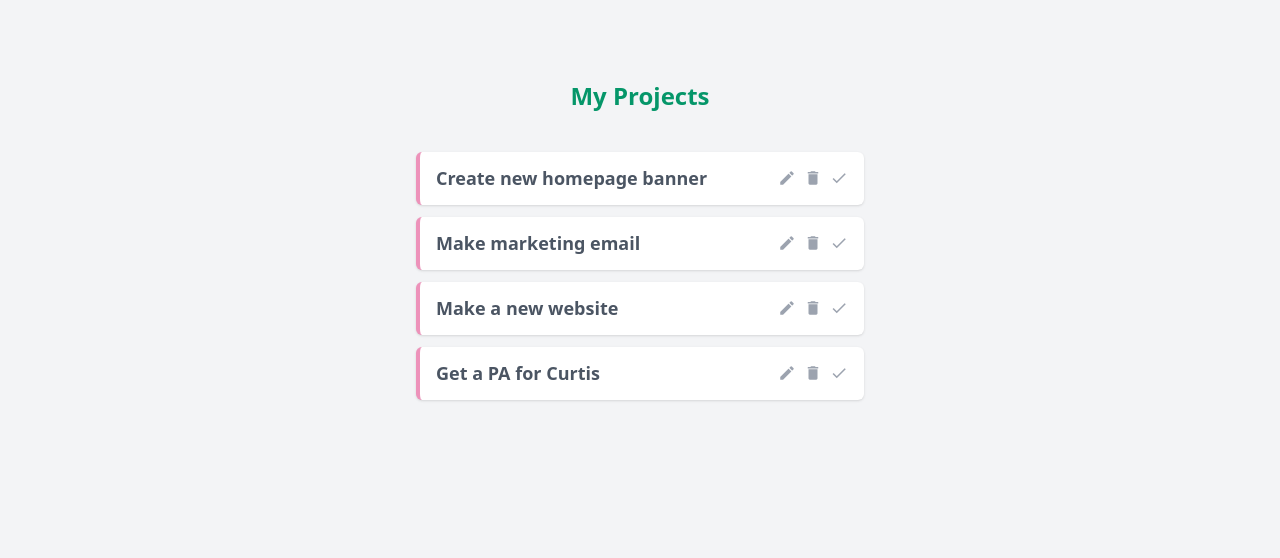
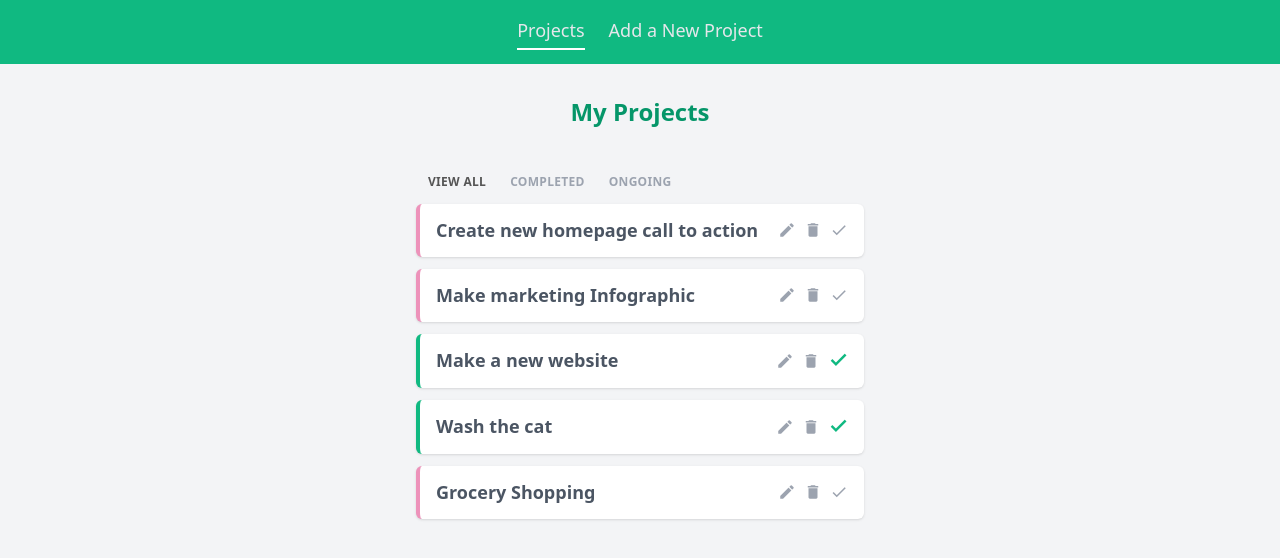
Before and after one commit to cherbear263/vue_project_planner, a Vue app: page / in a window 1280 px wide. Shown: the top 558 px of the page. Built offline with nearby package versions, Linux system fonts and the light colour scheme; data requests are answered from the project's data file.

Commit message:
filter projects by completed

```diff
--- a/data/db.json
+++ b/data/db.json
@@ -2,27 +2,33 @@
   "projects": [
     {
       "id": 1,
-      "title": "Create new homepage banner",
-      "details": "Lorem ipsum",
+      "title": "Create new homepage call to action",
+      "details": "Ready set go!",
       "complete": false
     },
     {
       "id": 2,
-      "title": "Make marketing email",
-      "details": "Lorem ipsum",
+      "title": "Make marketing Infographic",
+      "details": "For the best of the best. ",
       "complete": false
     },
     {
       "title": "Make a new website",
       "details": "See details on Slack from client. Short time frame. ",
-      "complete": false,
+      "complete": true,
       "id": 3
     },
     {
-      "title": "Get a PA for Curtis",
-      "details": "Someone online would be perfect",
+      "title": "Wash the cat",
+      "details": "meow",
+      "complete": true,
+      "id": 4
+    },
+    {
+      "title": "Grocery Shopping",
+      "details": "Lots and lots and lots of things..",
       "complete": false,
-      "id": 4
+      "id": 5
     }
   ]
 }
--- a/src/App.vue
+++ b/src/App.vue
@@ -1,10 +1,16 @@
 <template>
-<div class="md:max-w-md md:mx-auto max-w-full mx-4 ">
+<navbar class="fixed top-0 left-0 right-0"/>
+<div class="max-w-full mx-4 mt-24 md:max-w-md md:mx-auto ">
 
   <router-view/>
   </div>
 </template>
+<script>
+  import Navbar from './components/Navbar.vue'
+export default {
+  components: {
+    Navbar
+  }
 
-<style>
-
-</style>
+}
+</script>
--- /dev/null
+++ b/src/components/FilterNav.vue
@@ -0,0 +1,33 @@
+<template>
+  <nav class="filter-nav">
+    <button class="mx-3 text-xs font-bold tracking-wide text-gray-400 uppercase border-0 outline-none cursor-pointer bg-none "
+      @click="updateFilter('all')"
+      :class="{ active: current === 'all'}"
+      >View All</button>
+    <button class="mx-3 text-xs font-bold tracking-wide text-gray-400 uppercase border-0 outline-none cursor-pointer bg-none "
+      @click="updateFilter('completed')"
+      :class="{ active: current === 'completed'}"
+      >Completed</button>
+    <button class="mx-3 text-xs font-bold tracking-wide text-gray-400 uppercase border-0 outline-none cursor-pointer bg-none "
+      @click="updateFilter('ongoing')"
+      :class="{ active: current === 'ongoing'}"
+      >Ongoing</button>
+
+  </nav>
+</template>
+<script>
+export default {
+  props: ['current'],
+  methods: {
+    updateFilter(by) {
+      this.$emit('filterChange', by)
+
+    }
+  }
+}
+</script>
+<style>
+.filter-nav button.active {
+  color: #555;
+}
+</style>
--- /dev/null
+++ b/src/components/Navbar.vue
@@ -0,0 +1,18 @@
+<template>
+  <nav class="h-16 mx-auto my-4 mt-0 text-center bg-emerald-500">
+    <router-link class="inline-block pt-4 mx-3 text-lg text-gray-200" :to="{ name: 'Home' }">Projects</router-link>
+    <router-link class="inline-block pt-4 mx-3 text-lg text-gray-200" :to="{ name: 'AddProject' }">Add a New Project</router-link>
+  </nav>
+</template>
+
+<script>
+export default {
+
+}
+</script>
+<style scoped>
+  a.router-link-active {
+    border-bottom: 2px solid #fff;
+    padding-bottom: 4px;
+  }
+</style>
--- a/src/components/SingleProject.vue
+++ b/src/components/SingleProject.vue
@@ -1,13 +1,15 @@
 <template>
-  <div class="text-left container my-3 mx-auto bg-white py-3 px-4 rounded-md shadow border-l-4 border-pink-600/50"
+  <div class="container px-4 py-3 mx-auto my-3 text-left bg-white border-l-4 rounded-md shadow border-pink-600/50"
   :class="{complete: project.complete}">
-    <div class="actions flex justify-between">
+    <div class="flex justify-between actions">
       <h3 class="text-lg font-semibold cursor-pointer"
       @click="showDetails = !showDetails">{{ project.title }}</h3>
     <div class="icons">
-      <span class="material-icons text-lg cursor-pointer text-gray-400 ml-2 hover:text-blue-600">edit</span>
-      <span @click="deleteProject" class="material-icons text-lg cursor-pointer text-gray-400 ml-2 hover:text-pink-600">delete</span>
-      <span @click="toggleComplete" class="material-icons text-lg cursor-pointer text-gray-400 ml-2 hover:text-emerald-600 tick">done</span>
+      <router-link :to="{ name: 'EditProject', params: { id: project.id }}">
+        <span class="ml-2 text-lg text-gray-400 cursor-pointer material-icons hover:text-blue-600">edit</span></router-link>
+
+      <span @click="deleteProject" class="ml-2 text-lg text-gray-400 cursor-pointer material-icons hover:text-pink-600">delete</span>
+      <span @click="toggleComplete" class="ml-2 text-lg text-gray-400 cursor-pointer material-icons hover:text-emerald-600 tick">done</span>
     </div>
 
     </div>
--- a/src/router/index.js
+++ b/src/router/index.js
@@ -2,6 +2,7 @@ import { createRouter, createWebHistory } from 'vue-router'
 import Home from '../views/Home.vue'
 import About from '../views/Home.vue'
 import AddProject from '../views/AddProject.vue'
+import EditProject from '../views/EditProject.vue'
 
 
 const routes = [
@@ -19,6 +20,12 @@ const routes = [
     path: '/add',
     name: 'AddProject',
     component: AddProject
+  },
+  {
+    path: '/projects/:id',
+    name: 'EditProject',
+    component: EditProject,
+    props: true
   }
 ]
 const router = createRouter({
--- /dev/null
+++ b/src/views/EditProject.vue
@@ -0,0 +1,45 @@
+<template>
+  <h1 class="my-10 text-2xl font-semibold text-center text-emerald-600">Edit project</h1>
+  <form @submit.prevent="handleSubmit" class="p-4 my-8 bg-white rounded-sm">
+    <label class="block mx-2 my-2 text-sm font-bold tracking-tight text-gray-500 uppercase">Title:</label>
+    <input type="text" v-model="title" required class="w-full p-4 mb-4 border-b-2 border-b-gray-200 focus:outline-emerald-500"/>
+    <label class="block mx-2 my-2 text-sm font-bold tracking-tight text-gray-500 uppercase">Details: </label>
+    <textarea v-model="details" required class="w-full p-4 border-2 border-gray-200 h-80 focus:outline-emerald-500"></textarea>
+    <button type="submit" class="block p-4 mx-auto mt-3 text-sm font-semibold text-white uppercase border-0 rounded-sm bg-emerald-500">Update Project</button>
+  </form>
+</template>
+
+<script>
+export default {
+  props: ['id'],
+  data() {
+    return {
+      title: '',
+      details: '',
+      uri: 'http://localhost:3000/projects/' + this.id
+    }
+  },
+  mounted() {
+    fetch(this.uri)
+      .then(res => res.json())
+      .then(data => {
+        this.title = data.title
+        this.details = data.details
+      })
+  },
+  methods: {
+    handleSubmit() {
+      fetch(this.uri, {
+        method: 'PATCH',
+        headers: { 'Content-Type': 'application/json' },
+        body: JSON.stringify({title: this.title, details: this.details})
+      }).then(() => {
+        // once post added redirect to home page
+        this.$router.push('/')
+      }).catch((err) => console.log(err))
+    }
+
+  }
+
+}
+</script>
--- a/src/views/Home.vue
+++ b/src/views/Home.vue
@@ -1,7 +1,8 @@
 <template>
-  <h1 class="mt-20 mb-10 text-center text-2xl text-emerald-600 font-semibold">My Projects</h1>
+  <h1 class="mt-20 mb-10 text-2xl font-semibold text-center text-emerald-600">My Projects</h1>
+  <filter-nav @filterChange="current= $event" :current="current" />
   <div v-if="projects.length" class="text-center">
-    <div v-for="project in projects" :key="project.id">
+    <div v-for="project in filteredProjects" :key="project.id">
       <SingleProject :project="project" @delete="handleDelete" @complete="handleComplete"/>
     </div>
   </div>
@@ -10,15 +11,19 @@
 <script>
 // @ is an alias to /src
 import SingleProject from '../components/SingleProject.vue'
+import FilterNav from '../components/FilterNav.vue'
 
 export default {
   name: 'Home',
   components: {
-    SingleProject
+    SingleProject,
+    FilterNav
   },
   data() {
     return{
-      projects: []
+      projects: [],
+      // default filter will be 'all' to show all projects
+      current: 'all'
     }
   },
   mounted() {
@@ -41,6 +46,18 @@ export default {
       })
       p.complete = !p.complete
     }
+  },
+  computed: {
+    filteredProjects() {
+      if (this.current === 'completed') {
+        return this.projects.filter(project => project.complete)
+      }
+      if (this.current === 'ongoing') {
+        return this.projects.filter(project => !project.complete)
+      }
+      return this.projects
+    }
   }
+
 }
 </script>
```
